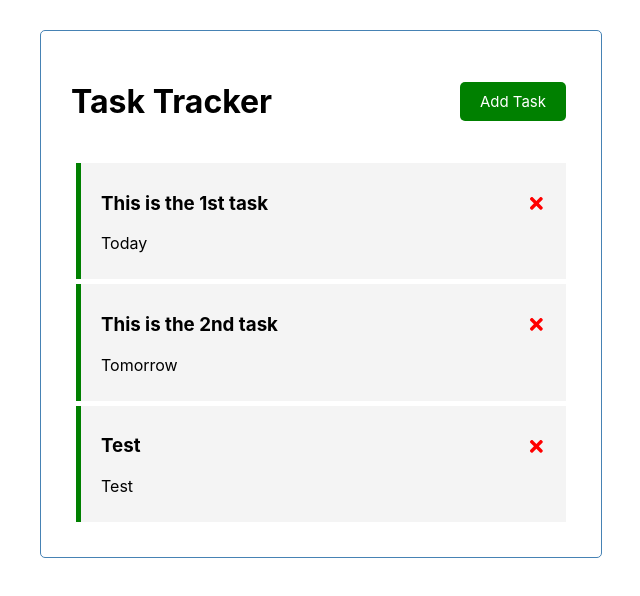
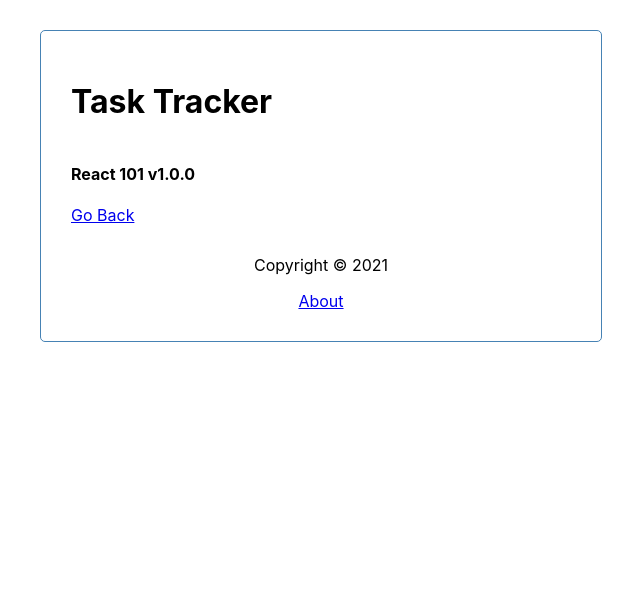
Before and after one commit to kaloyragalag/ReactApp101, a React (Create React App) app: page /about in a window 1280 px wide. Shown: the top 596 px of the page, without its empty margins (319-959 px from the left). Built offline with nearby package versions, Linux system fonts and the light colour scheme; data requests are answered from the project's data file.

Commit message:
footer using react-router-dom with usage of ff: BrowserRouter, Route, Link, useLocation

```diff
--- a/package.json
+++ b/package.json
@@ -10,6 +10,7 @@
     "react": "^17.0.2",
     "react-dom": "^17.0.2",
     "react-icons": "^4.2.0",
+    "react-router-dom": "^5.3.0",
     "react-scripts": "4.0.3",
     "web-vitals": "^1.1.2"
   },
--- a/src/App.js
+++ b/src/App.js
@@ -3,6 +3,9 @@ import './App.css';
 import Tasks from './Components/Tasks';
 import { useState, useEffect } from 'react';
 import AddTask from './Components/AddTask';
+import Footer from './Components/Footer';
+import About from './Components/About';
+import {BrowserRouter, Route} from 'react-router-dom'
 //import logo from './logo.svg';
 // const name = 'Karl'
 // const num = 1
@@ -80,16 +83,26 @@ function App() {
   }
 
   return (
+    <BrowserRouter>
       <div className="container">
-      <Header title='Task Tracker' showAddTask={showAddTask} toggleAddTask={toggleAddTask} ></Header>
-      {showAddTask && <AddTask addTask={addTask}></AddTask>}
-      {tasks.length > 0 ? <Tasks tasks={tasks} onDelete={deleteTask} onToggleReminder={toggleReminder}></Tasks> : 'No Tasks!'}
+        <Header title='Task Tracker' showAddTask={showAddTask} toggleAddTask={toggleAddTask} />
+
+        <Route path='/' exact render={(props) => (
+          <>
+            {showAddTask && <AddTask addTask={addTask} />}
+            {tasks.length > 0 ? <Tasks tasks={tasks} onDelete={deleteTask} onToggleReminder={toggleReminder} /> : 'No Tasks!'}
+          </>
+        )} />
+        <Route path='/about' component={About} />
+        <Footer/>
         {/* <img src={logo} className="App-logo" alt="logo" />
         <h1>Hello World</h1>
         <h2>Hi {name}</h2>
         <h2>Number {num}</h2>
         <h2>Condition {isBool ? 'Yes' : 'False' }</h2> */}
-    </div>//Only 1 Parent, all elements must be inside the parent
+      </div>
+      {/* //Only 1 Parent, all elements must be inside the parent */}
+    </BrowserRouter>
   );
 }
 
--- /dev/null
+++ b/src/Components/About.js
@@ -0,0 +1,13 @@
+import React from 'react'
+import { Link } from 'react-router-dom'
+
+const About = () => {
+    return (
+        <div>
+            <h4>React 101 v1.0.0</h4>
+            <Link to="/">Go Back</Link>
+        </div>
+    )
+}
+
+export default About
--- /dev/null
+++ b/src/Components/Footer.js
@@ -0,0 +1,13 @@
+import React from 'react'
+import { Link } from 'react-router-dom'
+
+const Footer = () => {
+    return (
+        <footer>
+            <p>Copyright &copy; 2021</p>
+            <Link to='/about'>About</Link>
+        </footer>
+    )
+}
+
+export default Footer
--- a/src/Components/Header.js
+++ b/src/Components/Header.js
@@ -1,9 +1,11 @@
 import React from 'react'
 import PropTypes from 'prop-types'
 import Button from './Button'
+import { useLocation } from 'react-router-dom'
 
 
 const Header = (props) => {
+    const location = useLocation();
 
     const onClick = () => {
         props.toggleAddTask(!props.showAddTask);
@@ -12,7 +14,7 @@ const Header = (props) => {
     return (
         <header className='header'>
             <h1 style={headingStyle}>{props.title}</h1>
-            <Button color={props.showAddTask ? 'red' : 'green'} name={props.showAddTask ? 'Close' : 'Add Task'} onClick={onClick}></Button>
+            {location.pathname === '/' && <Button color={props.showAddTask ? 'red' : 'green'} name={props.showAddTask ? 'Close' : 'Add Task'} onClick={onClick}></Button>}
             {/* <Button color='blue' name='Edit'></Button>
             <Button color='red' name='Delete'></Button> */}
         </header>
--- a/src/index.css
+++ b/src/index.css
@@ -102,3 +102,8 @@ body {
   flex: 2;
   height: 20px;
 }
+
+footer {
+  margin-top: 30px;
+  text-align: center;
+}
```
Also changed, not shown: Notes.txt, 1 other file (tests, documents, lock files or other folders). Lines whose indentation alone changed are shown as unchanged.
